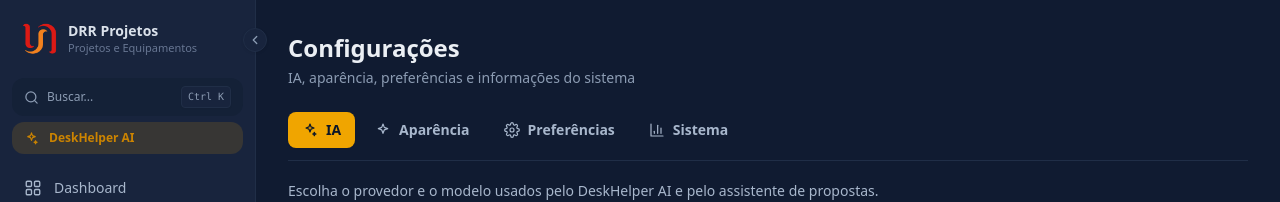
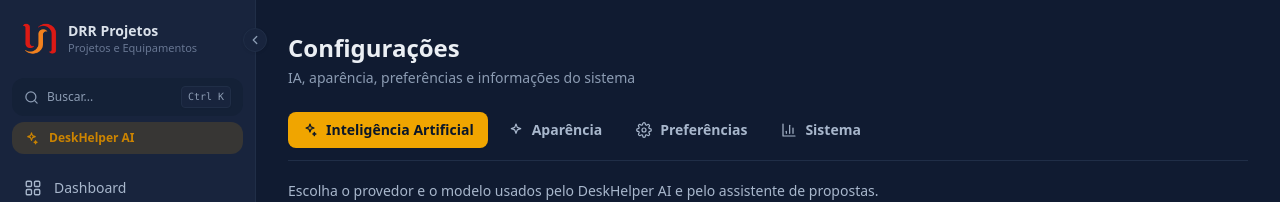
Before and after one commit to henji-ware/erp, a Next.js app: page /settings in a window 1280 px wide. Shown: the top 202 px of the page. Built offline with nearby package versions, Linux system fonts and the light colour scheme; no server answers.

Commit message:
chore: renomear aba para Inteligência Artificial

```diff
--- a/app/settings/page.tsx
+++ b/app/settings/page.tsx
@@ -80,7 +80,7 @@ export default async function SettingsPage({ searchParams }: { searchParams: Pro
         tabs={[
           {
             id: "ia",
-            label: "IA",
+            label: "Inteligência Artificial",
             icon: "ai",
             hint: "Escolha o provedor e o modelo usados pelo DeskHelper AI e pelo assistente de propostas.",
             content: (
```
